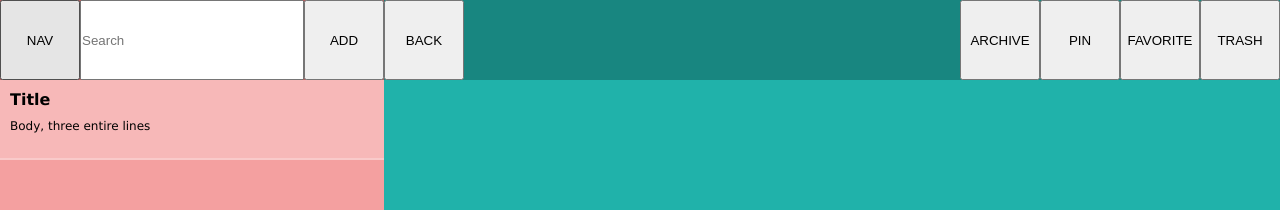
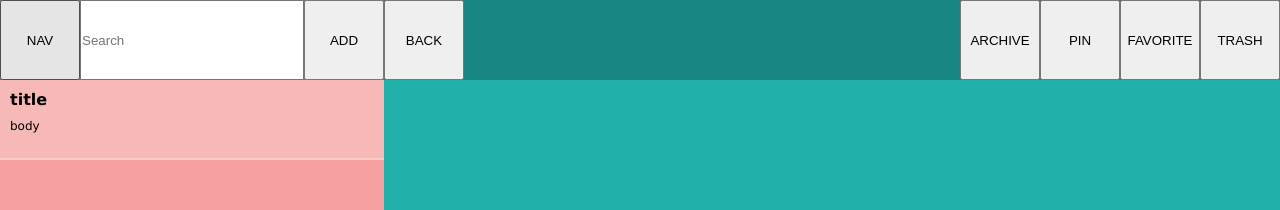
Before and after one commit to inept-dev/notes-again, a Vue app: page / in a window 1280 px wide. Shown: the top 210 px of the page. Built offline with nearby package versions, Linux system fonts and the light colour scheme.

Commit message:
note objects and editor work

```diff
--- a/src/App.vue
+++ b/src/App.vue
@@ -3,6 +3,32 @@
 		<router-view />
 	</div>
 </template>
+
+<script>
+export default {
+	notes: {
+		active: {
+			view: [
+				{
+					title: "title",
+					body: "body",
+					tags: "tags",
+					id: "id?",
+					checkbox: "checkbox",
+				},
+			],
+			edit: [],
+		},
+		archived: {
+			view: [],
+			edit: [],
+		},
+		pinned: [],
+		favorite: [],
+		trash: [],
+	},
+};
+</script>
 
 <style>
 * {
--- a/src/components/Manager.vue
+++ b/src/components/Manager.vue
@@ -11,23 +11,35 @@
 				<button class="trash">TRASH</button>
 			</div>
 		</div>
-			<div class="mkdn-editor">
-
+		<!--
+		<div class="mkdn-editor"></div>
+		-->
+		<div
+			class="text-editor"
+			v-for="(item, index) in notes.active.manager"
+			:key="item.id"
+			:index="index.id"
+		>
+			<div class="title-input">
+				<textarea v-model="item.title"></textarea>
 			</div>
-		<!--
-		<div class="title-input">
-			<textarea placeholder="Title"></textarea>
+			<div class="body-input">
+				<textarea v-model="item.body"></textarea>
+			</div>
 		</div>
-		<div class="body-input">
-			<textarea placeholder="Write Here"></textarea>
-		</div>
-		-->
 	</div>
 </template>
 
 <script>
+import app from "../App.vue";
+
 export default {
 	name: "Manager",
+	data() {
+		return {
+			notes: app.notes,
+		};
+	},
 };
 </script>
 
@@ -55,7 +67,8 @@ export default {
 	height: 10vh;
 	font-size: 25px;
 	color: white;
-	font-family:'Lucida Sans', 'Lucida Sans Regular', 'Lucida Grande', 'Lucida Sans Unicode', Geneva, Verdana, sans-serif;
+	font-family: "Lucida Sans", "Lucida Sans Regular", "Lucida Grande",
+		"Lucida Sans Unicode", Geneva, Verdana, sans-serif;
 	font-weight: bold;
 }
 .title-input textarea::placeholder {
@@ -67,7 +80,8 @@ export default {
 	height: 80vh;
 	font-size: 20px;
 	color: white;
-	font-family:'Lucida Sans', 'Lucida Sans Regular', 'Lucida Grande', 'Lucida Sans Unicode', Geneva, Verdana, sans-serif;
+	font-family: "Lucida Sans", "Lucida Sans Regular", "Lucida Grande",
+		"Lucida Sans Unicode", Geneva, Verdana, sans-serif;
 }
 .body-input textarea::placeholder {
 	color: rgba(255, 255, 255, 0.75);
@@ -89,7 +103,9 @@ button {
 }
 /* tablets and other mobile devices will use the same formatting for the sake of consistency */
 @media only screen and (max-width: 1024px) {
-	.component-catch, .component-catch textarea, .top-bar {
+	.component-catch,
+	.component-catch textarea,
+	.top-bar {
 		width: 100vw;
 	}
 }
--- a/src/components/Sidebar.vue
+++ b/src/components/Sidebar.vue
@@ -2,16 +2,23 @@
 	<div class="component-catch">
 		<div class="top-bar">
 			<button class="nav-btn">NAV</button>
-			<input type="text" placeholder="Search" class="search-bar"/>
+			<input type="text" placeholder="Search" class="search-bar" />
 			<button class="add-btn">ADD</button>
 		</div>
 		<div class="list-view">
-			<div class="preview">
-				<div class="title-preview">
-					Title
-				</div>
-				<div class="body-preview">
-					Body, three entire lines
+			<div
+				class="text-editor"
+				v-for="(item, index) in notes.active.view"
+				:key="item.id"
+				:index="index.id"
+			>
+				<div class="preview">
+					<div class="title-preview">
+						{{ item.title }}
+					</div>
+					<div class="body-preview">
+						{{ item.body }}
+					</div>
 				</div>
 			</div>
 		</div>
@@ -19,14 +26,20 @@
 </template>
 
 <script>
+import app from "../App.vue";
+
 export default {
 	name: "Sidebar",
+	data() {
+		return {
+			notes: app.notes,
+		};
+	},
 };
 </script>
 
 <style scoped>
 .component-catch {
-
 }
 .top-bar {
 	background: rgba(0, 0, 0, 0.25);
@@ -54,7 +67,8 @@ export default {
 	height: 10vh;
 	background: rgba(255, 255, 255, 0.25);
 	padding: 10px;
-	font-family:'Lucida Sans', 'Lucida Sans Regular', 'Lucida Grande', 'Lucida Sans Unicode', Geneva, Verdana, sans-serif;
+	font-family: "Lucida Sans", "Lucida Sans Regular", "Lucida Grande",
+		"Lucida Sans Unicode", Geneva, Verdana, sans-serif;
 	border-bottom: 2px solid rgba(255, 255, 255, 0.25);
 }
 .title-preview {
@@ -67,7 +81,8 @@ export default {
 }
 /* tablets and other mobile devices will use the same formatting for the sake of consistency */
 @media only screen and (max-width: 1024px) {
-	.top-bar, .list-view {
+	.top-bar,
+	.list-view {
 		width: 100vw;
 	}
 	.search-bar {
--- a/src/router/index.js
+++ b/src/router/index.js
@@ -1,11 +1,11 @@
 import { createRouter, createWebHistory } from "vue-router";
-import Main from "../views/Main.vue";
+import Base from "../views/Base.vue";
 
 const routes = [
 	{
 		path: "/",
-		name: "Main",
-		component: Main,
+		name: "Base",
+		component: Base,
 	},
 	{
 		path: "/login",
--- a/src/views/Main.vue
+++ b/src/views/Base.vue
@@ -22,7 +22,7 @@ import sidebar from "../components/Sidebar.vue";
 import manager from "../components/Manager.vue";
 
 export default {
-	name: "Main",
+	name: "Base",
 	components: {
 		menu,
 		sidebar,
```
